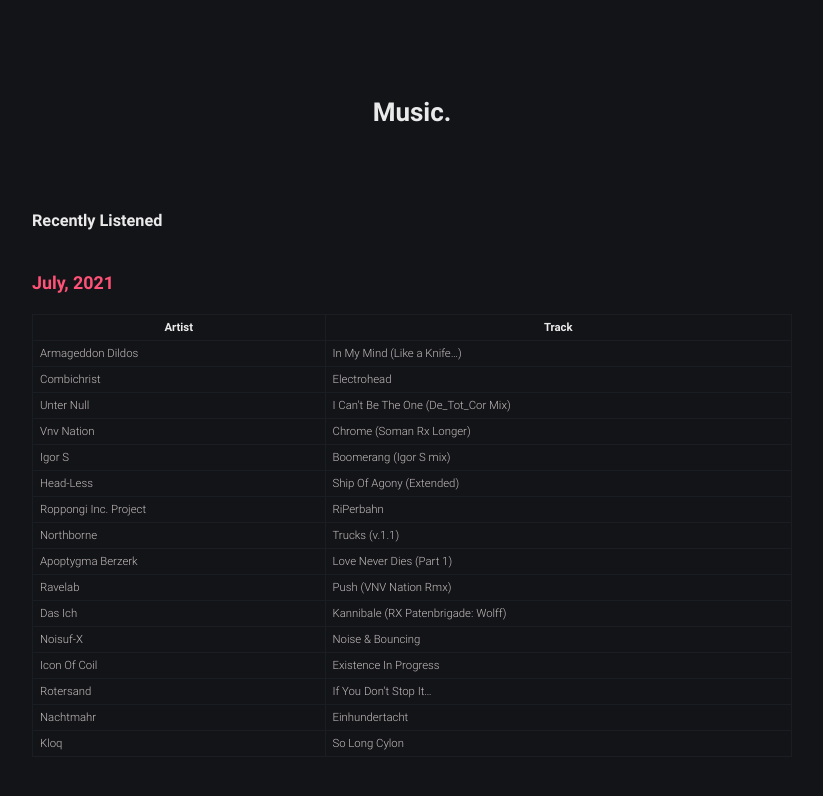
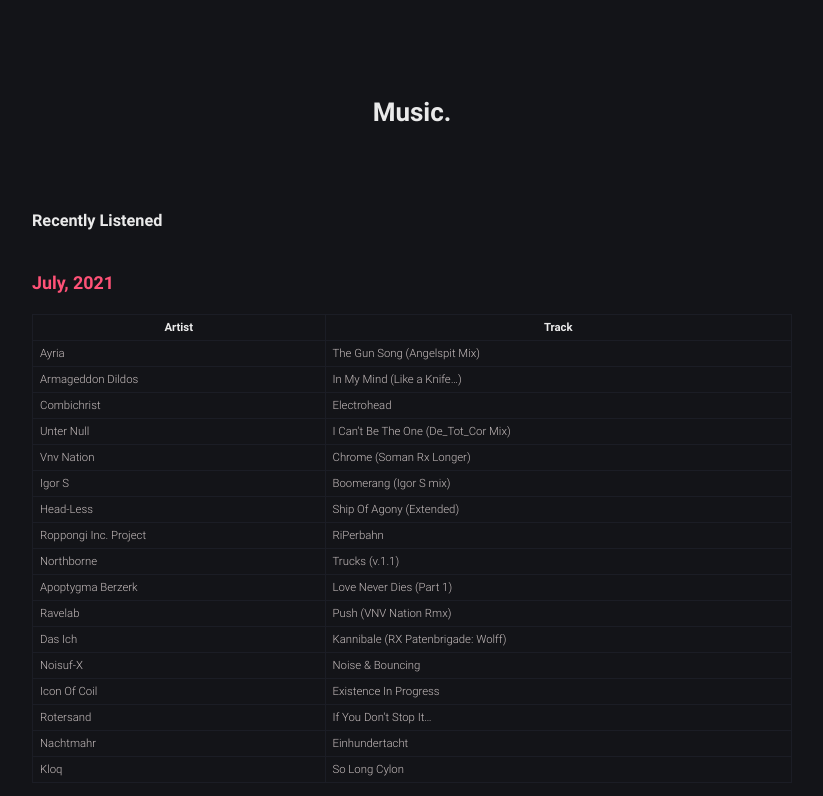
Before and after one commit to robert-marshall/xyz, a Jekyll site: the page built from music.md, in a window 1280 px wide and 900 px high, cut to the strip 104-900 px from the top of the window. Shown: the whole strip, without its empty margins (228-1051 px from the left). Built offline with Jekyll 4.4.1, drawn with Linux system fonts in a browser that asks for light colours.

```diff
--- a/music.md
+++ b/music.md
@@ -11,6 +11,7 @@
 
 | Artist | Track |
 |--------|-------|
+Ayria | The Gun Song (Angelspit Mix)
 Armageddon Dildos | In My Mind (Like a Knife...)
 Combichrist | Electrohead
 Unter Null | I Can't Be The One (De_Tot_Cor Mix)
```
